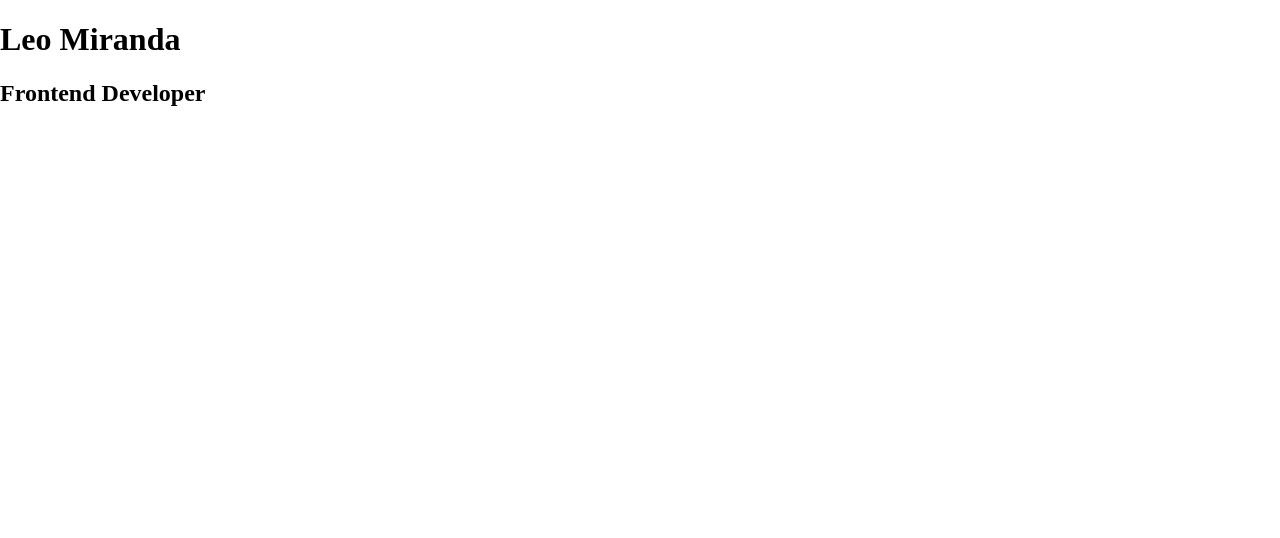
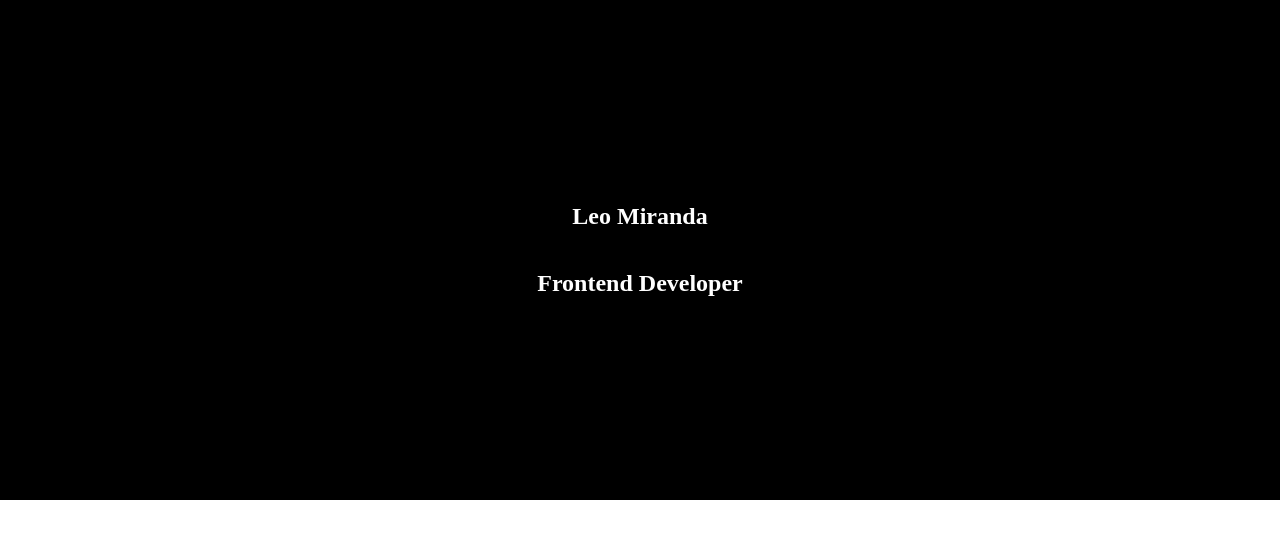
Before and after one commit to leomiranda/Leonardo_Miranda_BootcampFrontendAlura, a Next.js app: page / in a window 1280 px wide. Shown: the top 538 px of the page. Built offline with nearby package versions, Linux system fonts and the light colour scheme.

Commit message:
add cover titles in center

```diff
--- a/pages/index.js
+++ b/pages/index.js
@@ -1,4 +1,4 @@
-import Cover from '../src/components/commons/Cover'
+import Cover from '../src/components/sections/Cover'
 
 export default function Home() {
 	return <Cover />
--- a/src/components/commons/Cover/index.js
+++ /dev/null
@@ -1,10 +0,0 @@
-import React from 'react'
-
-export default function Cover(props) {
-	return (
-		<>
-			<h1>Leo Miranda</h1>
-			<h2>Frontend Developer</h2>
-		</>
-	)
-}
--- /dev/null
+++ b/src/components/sections/Cover/index.js
@@ -0,0 +1,28 @@
+import React from 'react'
+import styled from 'styled-components'
+
+const CoverWrapper = styled.section`
+	background-color: #000;
+	color: #fff;
+	display: flex;
+	align-items: center;
+	justify-content: center;
+	min-height: 500px;
+
+	div {
+		display: flex;
+		flex-direction: column;
+		text-align: center;
+	}
+`
+
+export default function Cover(props) {
+	return (
+		<CoverWrapper>
+			<div>
+				<h1>Leo Miranda</h1>
+				<h2>Frontend Developer</h2>
+			</div>
+		</CoverWrapper>
+	)
+}
```
